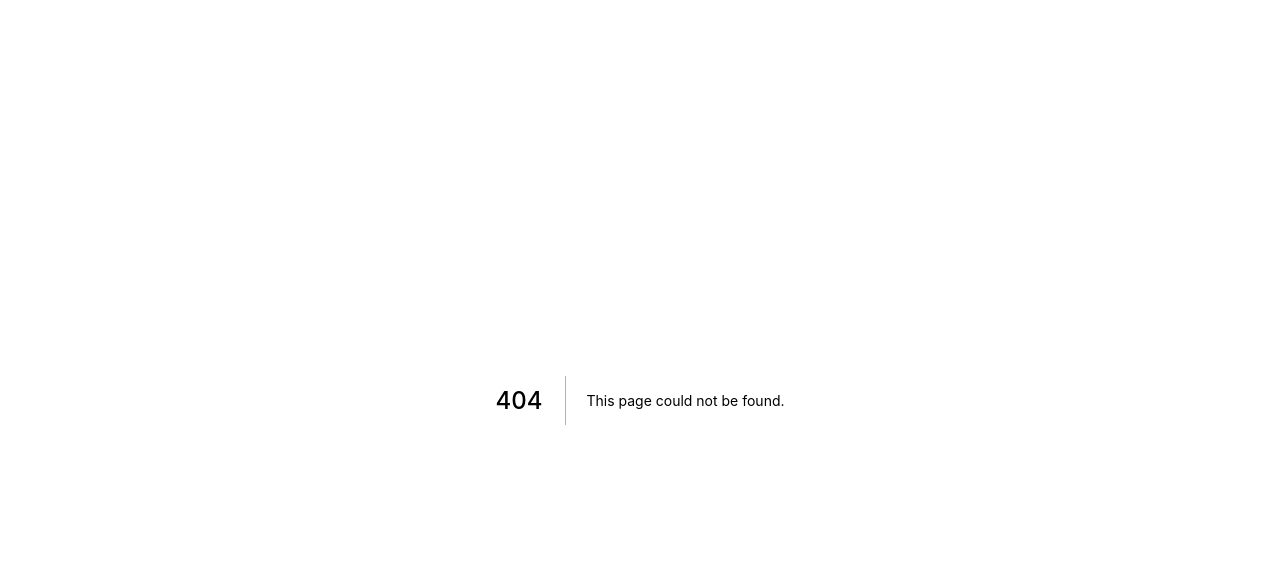
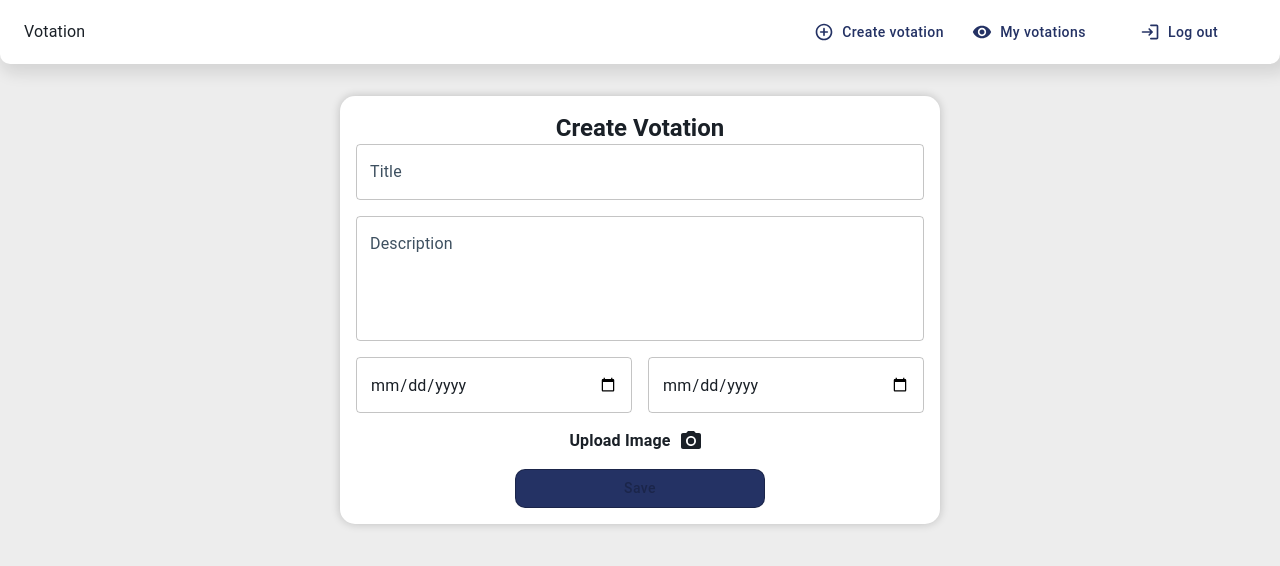
Before and after one commit to JsMarenco/system-vote, a Next.js app: page /create-votation in a window 1280 px wide. Before the commit this address had no page. Shown: the top 566 px of the page. Built offline with nearby package versions, Linux system fonts and the light colour scheme.

Commit message:
Create votation page was add

```diff
--- /dev/null
+++ b/src/pages/create-votation/index.tsx
@@ -0,0 +1,143 @@
+import { useState } from 'react'
+import { Box, Typography, TextField, IconButton, Stack, Button } from '@mui/material'
+import Header from '../../components/Header'
+import { containerV1, mainContainerV2 } from '../../styles/containers'
+import { inputStyle } from '../../styles/inputs'
+import { PhotoCamera } from '@mui/icons-material'
+import { containedButtonStyle } from '../../styles/buttons'
+
+export default function CreateVotation() {
+  const [loading, setLoading] = useState(false)
+  const [title, setTitle] = useState('')
+  const [description, setDescription] = useState('')
+  const [startDate, setStartDate] = useState('')
+  const [endDate, setEndDate] = useState('')
+
+  return (
+    <>
+      <Header />
+
+      <Box
+        sx={containerV1}
+        component="form"
+        id="create-votation-form"
+      >
+        <Typography
+          variant="h5"
+          color="text.primary"
+          sx={{ fontWeight: 'bold' }}
+          align="center"
+        >
+          Create Votation
+        </Typography>
+
+        <TextField
+          name='title'
+          label='Title'
+          variant='outlined'
+          fullWidth
+          onChange={(e) => setTitle(e.target.value)}
+          value={title}
+          sx={inputStyle}
+        />
+
+        <TextField
+          name='description'
+          label='Description'
+          variant='outlined'
+          onChange={(e) => setDescription(e.target.value)}
+          value={description}
+          fullWidth
+          sx={inputStyle}
+          rows={4}
+          multiline
+        />
+
+        <Stack
+          direction="row"
+          spacing={2}
+          alignItems="center"
+          justifyContent="space-between"
+          sx={{ mb: 1, }}
+        >
+          <TextField
+            name='start-date'
+            variant='outlined'
+            type='date'
+            onChange={(e) => setStartDate(e.target.value)}
+            value={startDate}
+            sx={{
+              ...inputStyle,
+              mb: 0,
+            }}
+          />
+
+          <TextField
+            name='end-date'
+            variant='outlined'
+            type='date'
+            onChange={(e) => setEndDate(e.target.value)}
+            value={endDate}
+            sx={{
+              ...inputStyle,
+              mb: 0,
+            }}
+          />
+        </Stack>
+
+        <label
+          htmlFor="contained-button-file"
+          style={{
+            display: 'flex',
+            justifyContent: 'center',
+            alignItems: 'center',
+          }}
+        >
+          <input
+            accept="image/*"
+            id="contained-button-file"
+            type="file"
+            style={{ display: 'none' }}
+            name="image-input"
+            disabled={loading}
+          />
+
+          <Typography
+            variant="body1"
+            color="text.primary"
+            sx={{ fontWeight: 'bold' }}
+            align="center"
+          >
+            Upload Image
+          </Typography>
+
+          <IconButton
+            aria-label="upload picture"
+            component="span"
+            disabled={loading}
+            sx={{
+              color: 'text.primary',
+            }}
+          >
+            <PhotoCamera />
+          </IconButton>
+        </label>
+
+        <Button
+          variant="text"
+          sx={{
+            ...containedButtonStyle,
+            display: 'block',
+            mx: 'auto',
+            alignItems: 'center',
+            color: 'common.white',
+            mt: 1,
+          }}
+          disabled={(!title || !description || !startDate || !endDate) || loading}
+        >
+          Save
+        </Button>
+      </Box>
+    </>
+  )
+}
```
